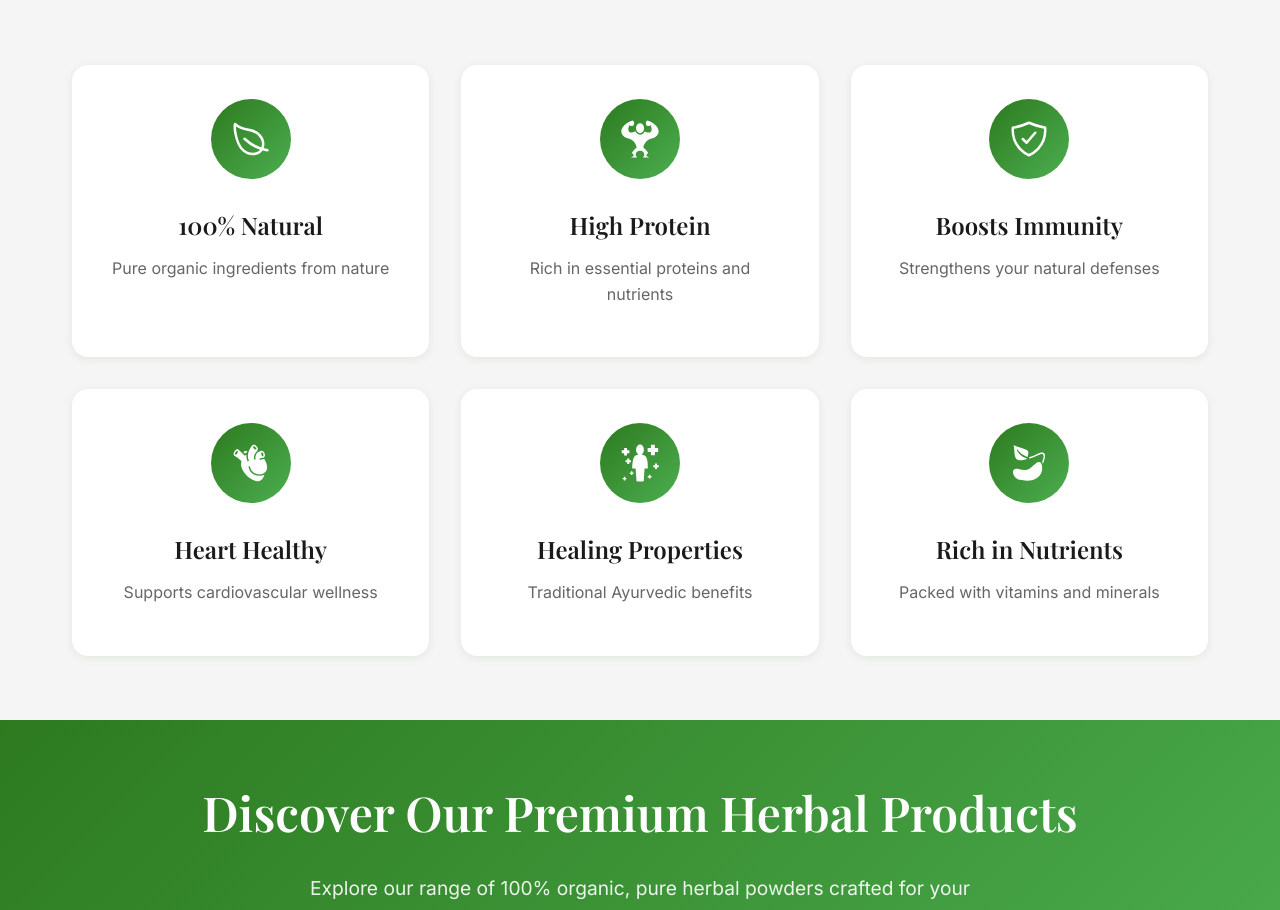
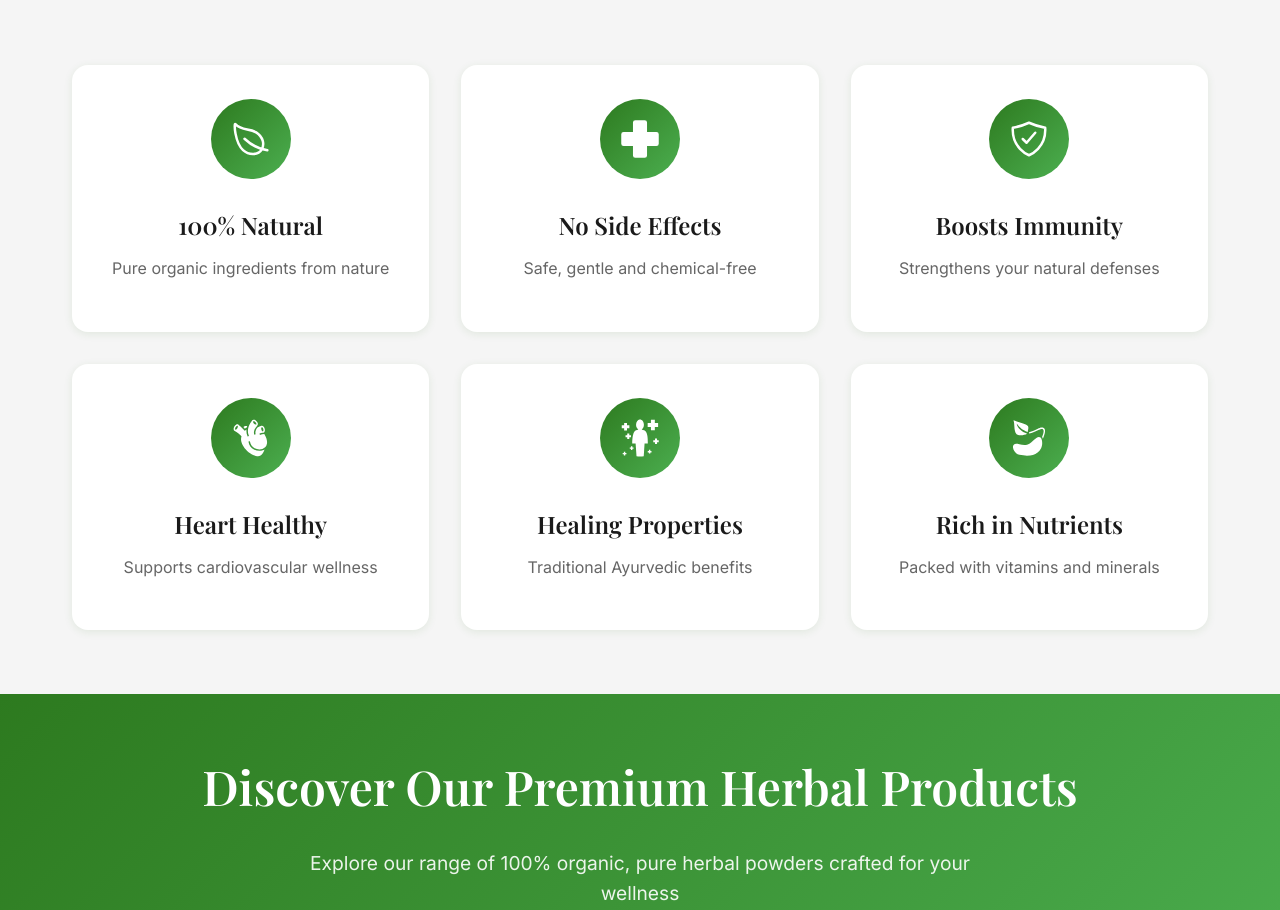
Before and after one commit to balajiprojects049-art/New-Wonder-Herbals, a React (Vite) app in the folder frontend/: page / in a window 1280 px wide. Shown: the part 1047-1957 px from the top of the page. Built offline with nearby package versions, Linux system fonts and the light colour scheme.

Commit message:
Updated benefits section - replaced High Protein with No Side Effects

```diff
--- a/frontend/src/components/Benefits.jsx
+++ b/frontend/src/components/Benefits.jsx
@@ -1,4 +1,4 @@
-import { GiPlantSeed, GiHealing, GiMuscleUp, GiHeartOrgan } from 'react-icons/gi'
+import { GiPlantSeed, GiHealing, GiHealthNormal, GiHeartOrgan } from 'react-icons/gi'
 import { IoLeafOutline, IoShieldCheckmarkOutline } from 'react-icons/io5'
 import './Benefits.css'
 
@@ -10,9 +10,9 @@ const Benefits = () => {
             description: 'Pure organic ingredients from nature'
         },
         {
-            icon: <GiMuscleUp />,
-            title: 'High Protein',
-            description: 'Rich in essential proteins and nutrients'
+            icon: <GiHealthNormal />,
+            title: 'No Side Effects',
+            description: 'Safe, gentle and chemical-free'
         },
         {
             icon: <IoShieldCheckmarkOutline />,
```
